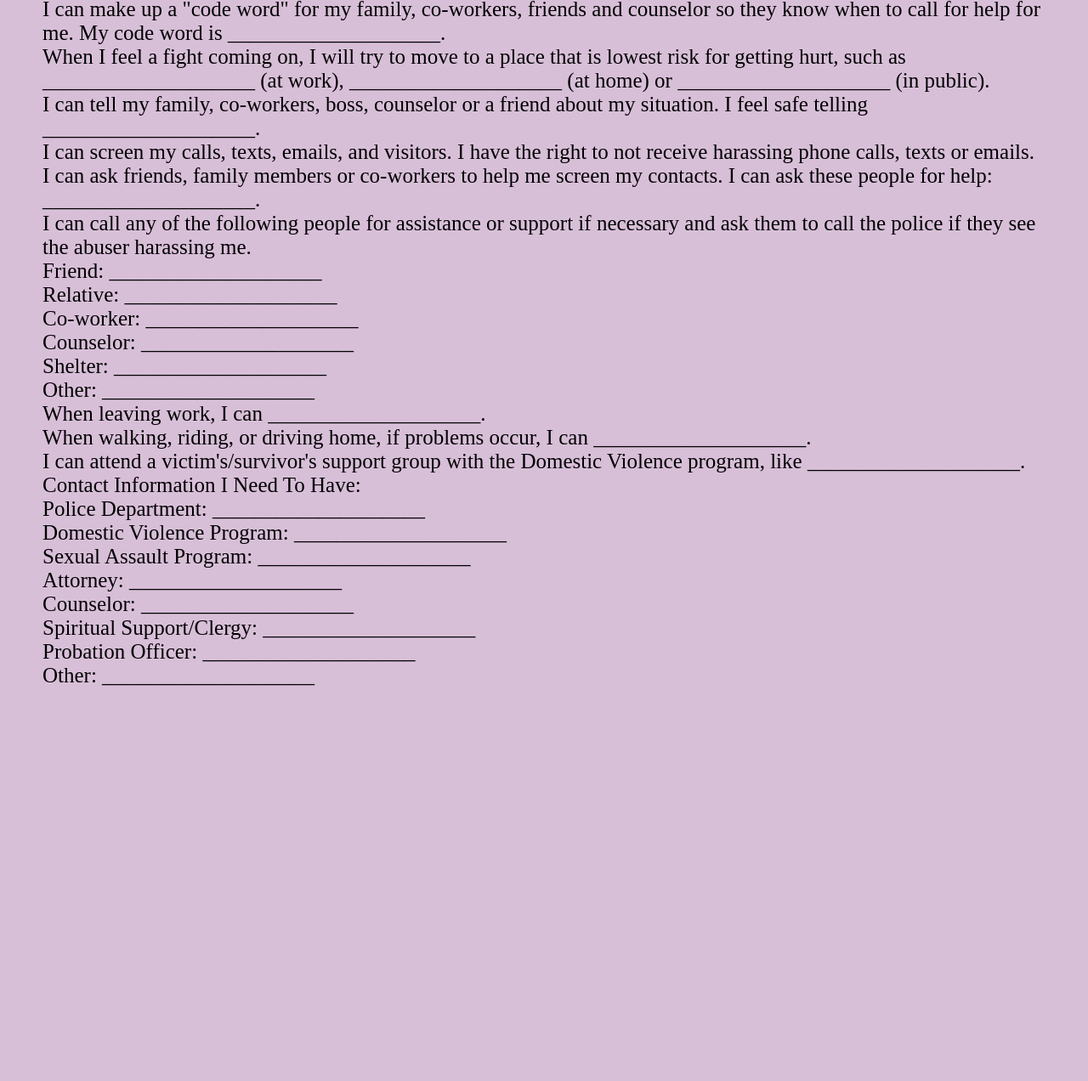
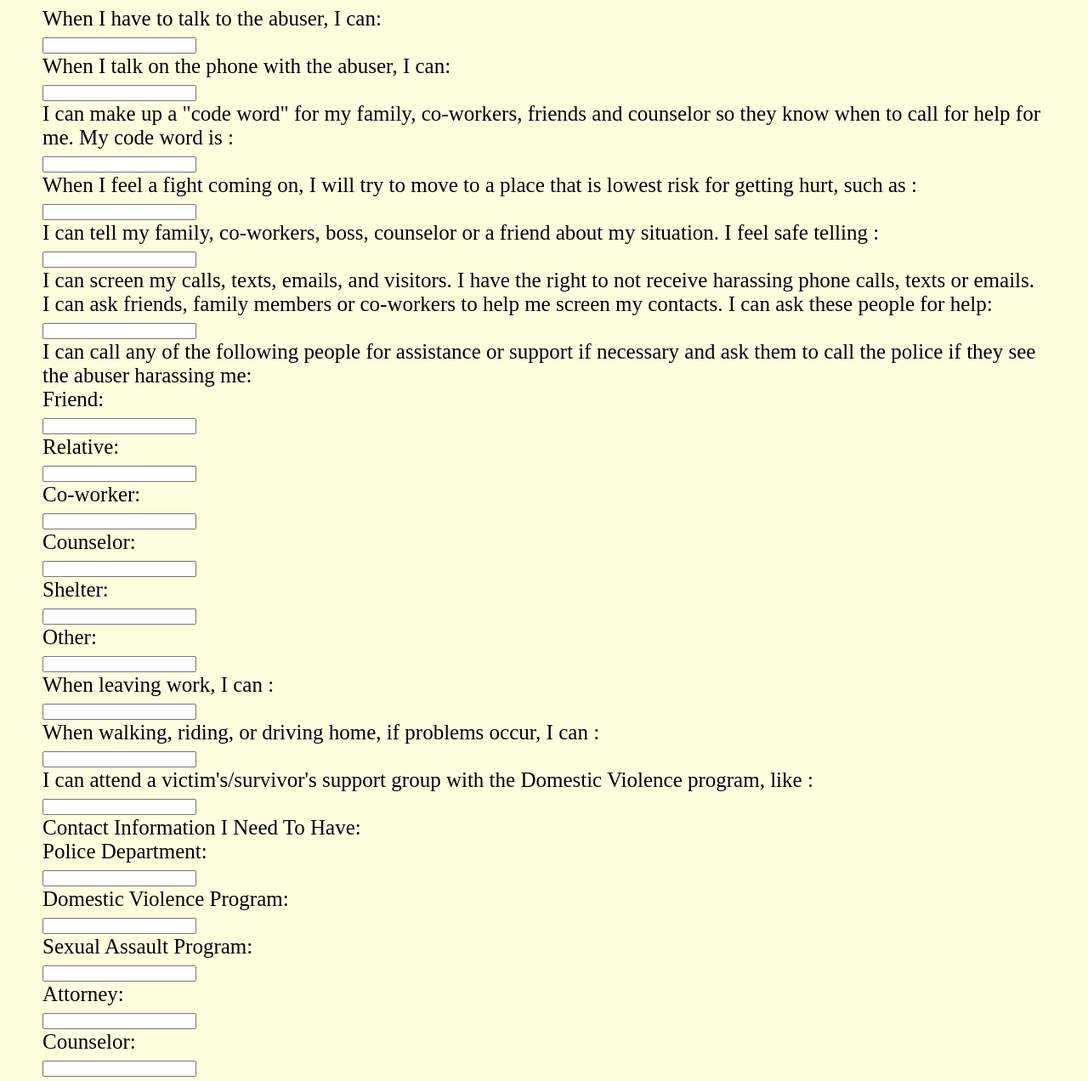
Before and after one commit to ananyasahoo20/final-project, a plain HTML site: page gethelp.html in a window 1280 px wide. Shown: the part 501-1773 px from the top of the page at 85% size. Before the commit the page ends 1310 px from the top, so only its background shows below. Drawn offline with nearby package versions, Linux system fonts and the light colour scheme.

Commit message:
New Stuffs

```diff
--- a/gethelp.css
+++ b/gethelp.css
@@ -86,9 +86,25 @@ nav a:hover {
   margin-top: 12px;
 }
 body{
-  background-color: thistle;
+  background-color: lightyellow;
+  justify-content: center;
 }
 #abuse{
   font-size: 25px;
   margin-top: 30px;
 }
+.google{
+  margin-top: 20px;
+}
+
+#maps{
+  font-size: 25px;
+  margin-top: 100px;
+}
+
+.hi{
+  margin-top: 50px;
+}
+#Header2{
+  align-text: center;
+}
--- a/gethelp.html
+++ b/gethelp.html
@@ -21,7 +21,7 @@
 
 
 <div id="idk">
-      <h3 id="Header2"> Get Help Page:</h3>
+      <h1 id="Header2"> Get Help Page:</h1>
       <h4 id="Personalized"> Personalized Safety Plan:</h4>
   <div id="P"
       <p id="IntroForPlan"> Although F I R E F L Y exists to help anyone that is in an abusive relationship with another person, it has to be acknowledged that this website cannot help everyone all the time in precisely the way that they may require.</p>
@@ -30,31 +30,100 @@
   </div>
       <p class="hi"> Ask yourself:</p>
 <div id="abuse">
-      <p>When I have to talk to the abuser, I can ____________________. </p>
-      <p>When I talk on the phone with the abuser, I can ____________________.</p>
-      <p>I can make up a "code word" for my family, co-workers, friends and counselor so they know when to call for help for me. My code word is ____________________.</p>
-      <p>When I feel a fight coming on, I will try to move to a place that is lowest risk for getting hurt, such as ____________________ (at work), ____________________ (at home) or ____________________ (in public).</p>
-      <p>I can tell my family, co-workers, boss, counselor or a friend about my situation. I feel safe telling ____________________.</p>
-      <p>I can screen my calls, texts, emails, and visitors. I have the right to not receive harassing phone calls, texts or emails. I can ask friends, family members or co-workers to help me screen my contacts. I can ask these people for help: ____________________.</p>
-      <p>I can call any of the following people for assistance or support if necessary and ask them to call the police if they see the abuser harassing me.</p>
-      <p>Friend: ____________________</p>
-      <p>Relative: ____________________</p>
-      <p>Co-worker: ____________________</p>
-      <p>Counselor: ____________________</p>
-      <p>Shelter: ____________________</p>
-      <p>Other: ____________________</p>
-      <p>When leaving work, I can ____________________.</p>
-      <p>When walking, riding, or driving home, if problems occur, I can ____________________.</p>
-      <p>I can attend a victim's/survivor's support group with the Domestic Violence program, like ____________________.</p>
+      <p>When I have to talk to the abuser, I can:</p>
+        <form>
+          <input type="text">
+        </form>
+      <p>When I talk on the phone with the abuser, I can:</p>
+      <form>
+        <input type="text">
+      </form>
+      <p>I can make up a "code word" for my family, co-workers, friends and counselor so they know when to call for help for me. My code word is :</p>
+      <form>
+        <input type="text">
+      </form>
+      <p>When I feel a fight coming on, I will try to move to a place that is lowest risk for getting hurt, such as :</p>
+      <form>
+        <input type="text">
+      </form>
+      <p>I can tell my family, co-workers, boss, counselor or a friend about my situation. I feel safe telling :</p>
+      <form>
+        <input type="text">
+      </form>
+      <p>I can screen my calls, texts, emails, and visitors. I have the right to not receive harassing phone calls, texts or emails. I can ask friends, family members or co-workers to help me screen my contacts. I can ask these people for help: </p>
+      <form>
+        <input type="text">
+      </form>
+      <p>I can call any of the following people for assistance or support if necessary and ask them to call the police if they see the abuser harassing me:</p>
+      <p>Friend: </p>
+        <form>
+          <input type="text">
+        </form>
+      <p>Relative: </p>
+      <form>
+        <input type="text">
+      </form>
+      <p>Co-worker: </p>
+      <form>
+        <input type="text">
+      </form>
+      <p>Counselor: </p>
+      <form>
+        <input type="text">
+      </form>
+      <p>Shelter: </p>
+      <form>
+        <input type="text">
+      </form>
+      <p>Other: </p>
+      <form>
+        <input type="text">
+      </form>
+      <p>When leaving work, I can :</p>
+      <form>
+        <input type="text">
+      </form>
+      <p>When walking, riding, or driving home, if problems occur, I can :</p>
+      <form>
+        <input type="text">
+      </form>
+      <p>I can attend a victim's/survivor's support group with the Domestic Violence program, like :</p>
+      <form>
+        <input type="text">
+      </form>
       <p>Contact Information I Need To Have:</p>
-      <p>Police Department: ____________________</p>
-      <p>Domestic Violence Program: ____________________</p>
-      <p>Sexual Assault Program: ____________________</p>
-      <p>Attorney: ____________________</p>
-      <p>Counselor: ____________________</p>
-      <p>Spiritual Support/Clergy: ____________________</p>
-      <p>Probation Officer: ____________________</p>
-      <p>Other: ____________________</p>
+      <p>Police Department:</p>
+      <form>
+        <input type="text">
+      </form>
+      <p>Domestic Violence Program: </p>
+      <form>
+        <input type="text">
+      </form>
+      <p>Sexual Assault Program: </p>
+      <form>
+        <input type="text">
+      </form>
+      <p>Attorney: </p>
+      <form>
+        <input type="text">
+      </form>
+      <p>Counselor: </p>
+      <form>
+        <input type="text">
+      </form>
+      <p>Spiritual Support/Clergy: </p>
+      <form>
+        <input type="text">
+      </form>
+      <p>Probation Officer: </p>
+      <form>
+        <input type="text">
+      </form>
+      <p>Other: </p>
+      <form>
+        <input type="text">
+      </form>
 </div>
 
 
@@ -65,6 +134,11 @@
        name="Safety Exit" id="exitbutton"/>
     </form>
 
+<div id="maps">
+    <p>For immediate help, you may go to one these locations:</p>
+</div>
+
+<iframe class="google"src="https://www.google.com/maps/embed?pb=!1m16!1m12!1m3!1d21511.950832134255!2d-122.32806330746672!3d47.62625073302373!2m3!1f0!2f0!3f0!3m2!1i1024!2i768!4f13.1!2m1!1sdomestic+violence+services!5e0!3m2!1sen!2sus!4v1563481203147!5m2!1sen!2sus" width="600" height="450" frameborder="0" style="border:0" allowfullscreen></iframe>
       <script src="https://ajax.googleapis.com/ajax/libs/jquery/2.1.3/jquery.min.js"></script>
     <script type="text/javascript" src="./gethelp.js"></script>
   </body>
```
